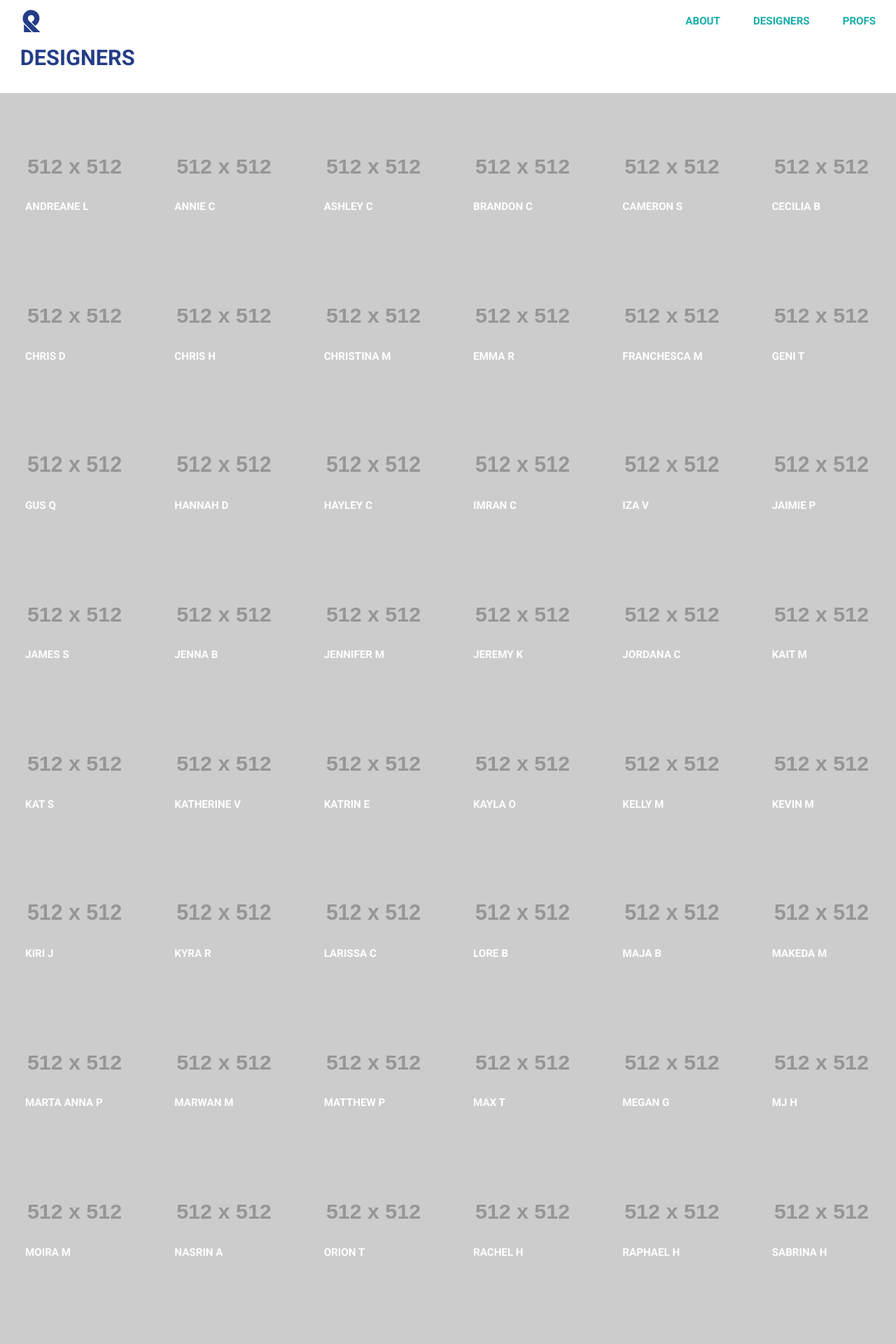
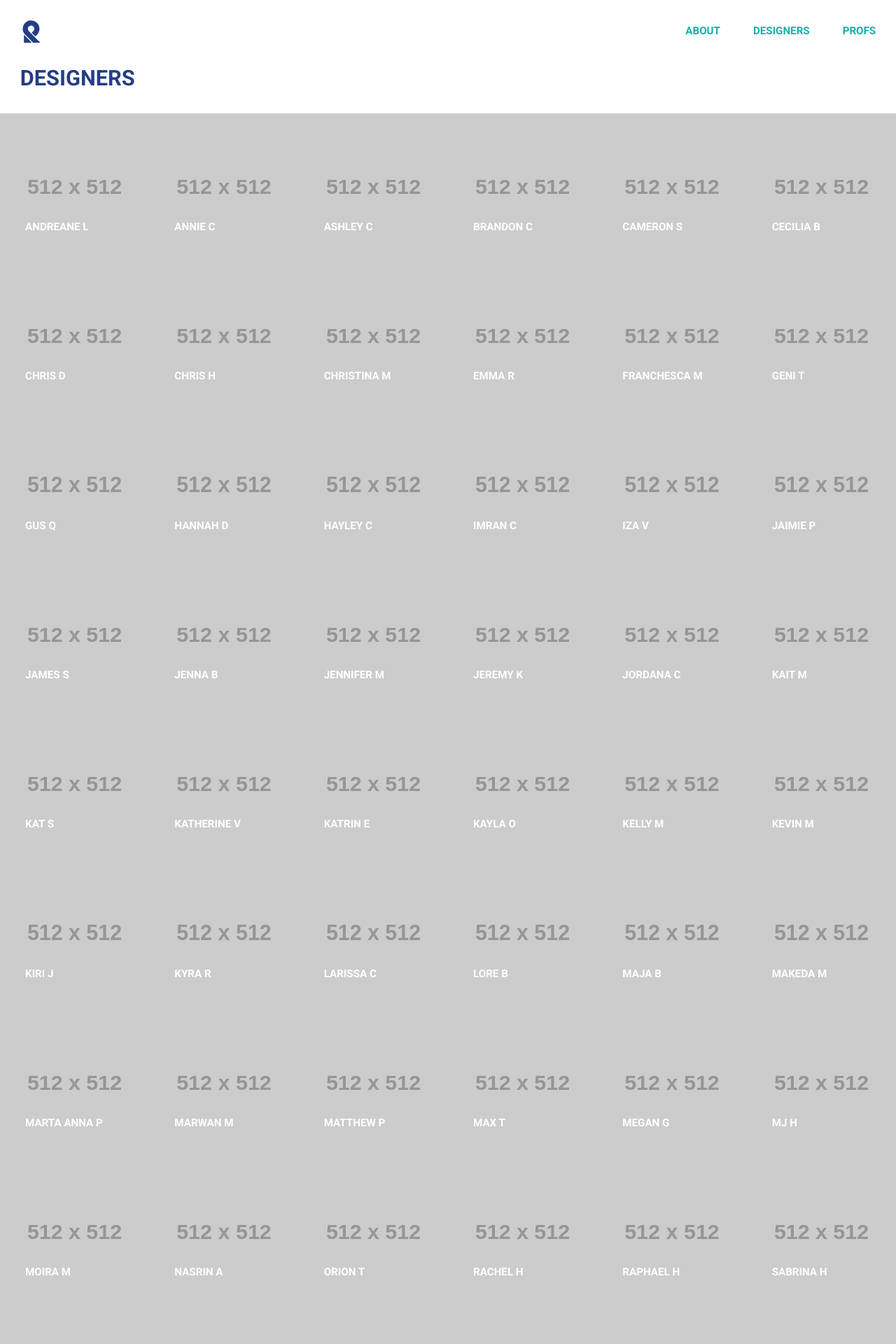
Before and after one commit to emnemdesign/2018, a Jekyll site: the page built from index.html, in a window 1280 px wide. Shown: the top 1920 px of the page at 70% size. Built offline with Jekyll 4.4.1, drawn with Linux system fonts in a browser that asks for light colours.

Commit message:
Minor header spacing, Make "Home" link in nav work

```diff
--- a/_layouts/default.html
+++ b/_layouts/default.html
@@ -34,8 +34,7 @@
 </head>
 <body>
 
-  <header class="header pad-t-1-2 pad-b-1-2">
-    <div class="grid grid-stretch wrapper gutter-1-2">
+  <header class="header grid grid-stretch wrapper island-1-2" role="banner">
     <div class="unit xs-1 s-1-4 logo text-center">
       <a class="ib island-1-2" href="{{site.baseurl}}/" rel="home" aria-label="Reboot">
         {% if page.url == '/' %}
@@ -61,12 +60,11 @@
       <nav class="unit xs-1 s-3-4 nav text-center" role="navigation">
         <ul class="list-group-inline h-1 push-0 text-upper bold micro teal">
           <li class="h-1 push-r-1-2"><a class="ib h-1 island-1-2 teal" href="{% if page.url == '/designers/andreane-labrosse/' %}{{site.baseurl}}/designers/victoria-doherty/{% else %}{{page.previous.url}}{% endif %}" aria-label="Previous"><span>Prev</span></a></li>
-            <li class="h-1 push-r-1-2"><a class="ib h-1 island-1-2 teal" href="" aria-label="Home"><span>Home</span></a></li>
+          <li class="h-1 push-r-1-2"><a class="ib h-1 island-1-2 teal" href="{{site.baseurl}}/" aria-label="Home"><span>Home</span></a></li>
           <li class="h-1"><a class="ib h-1 island-1-2 teal" href="{% if page.url == '/designers/victoria-doherty/' %}{{site.baseurl}}/designers/andreane-labrosse/{% else %}{{page.next.url}}{% endif %}" aria-label="Next"><span>Next</span></a></li>
         </ul>
       </nav>
     {% endif %}
-    </div>
   </header>
 
   <main class="wrapper" role="main">
--- a/css/nav.css
+++ b/css/nav.css
@@ -30,7 +30,6 @@
     text-align: right;
   }
 
-  .header,
   .nav a {
     padding-bottom: 0;
     padding-top: 0;
```
Lines whose indentation alone changed are shown as unchanged.
